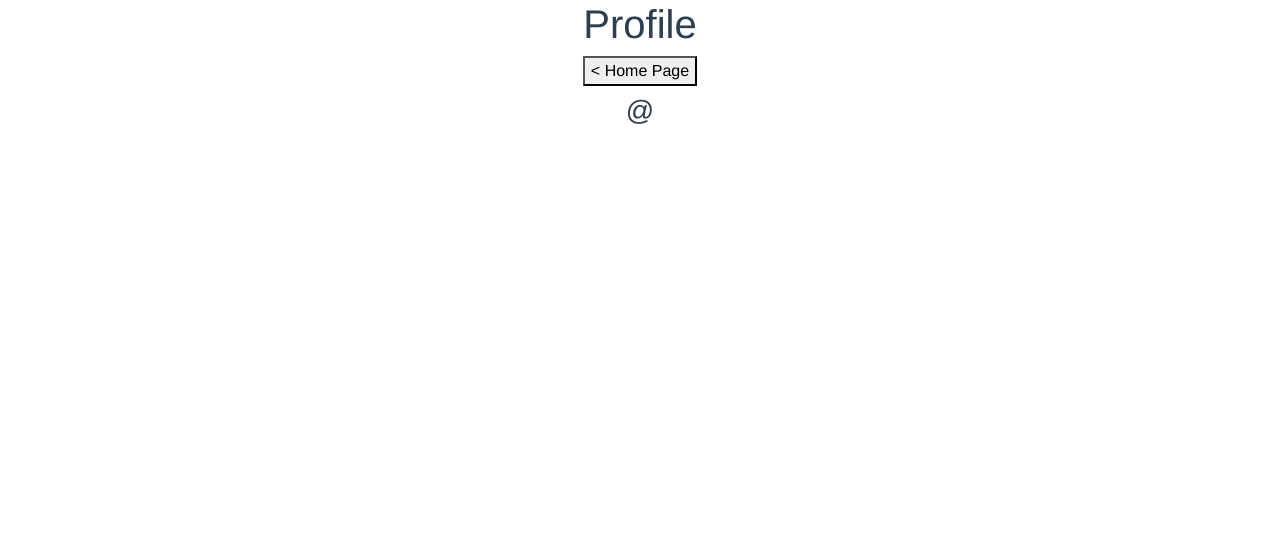
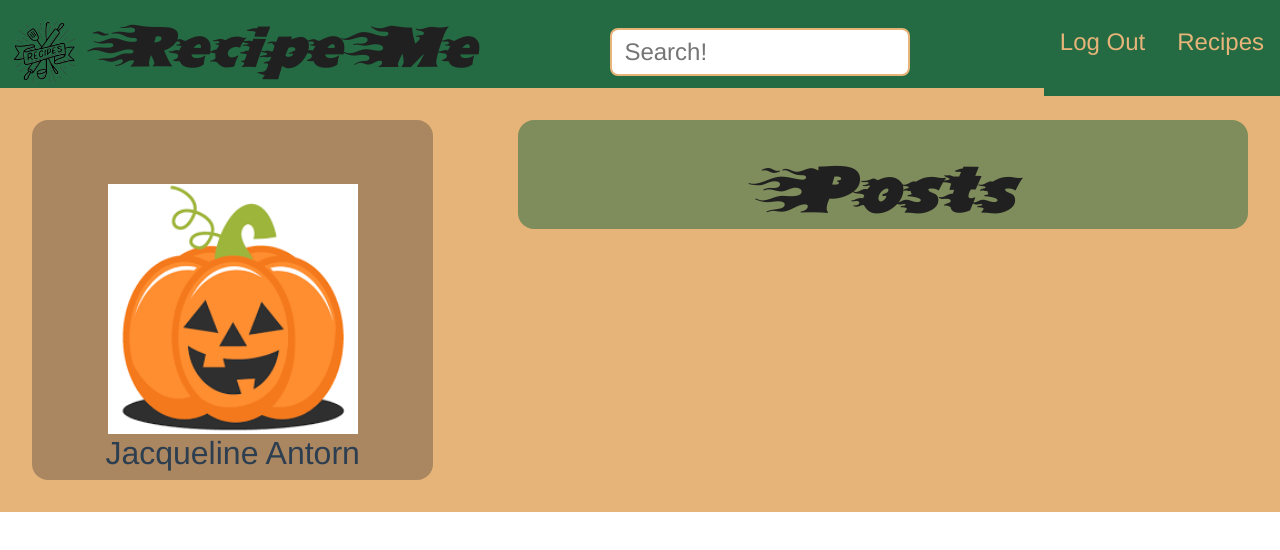
Before and after one commit to stoneyboi/W22-371Project, a Vue app: page /profile in a window 1280 px wide. Shown: the top 550 px of the page. Built offline with nearby package versions, Linux system fonts and the light colour scheme; no server answers.

Commit message:
fixed profile button

```diff
--- a/src/components/Profile.vue
+++ b/src/components/Profile.vue
@@ -1,9 +1,50 @@
 <template>
 	<div class="profile">
-		<h1>Profile</h1>
-        <button class="navibar" id="home-btn" @click="goToHome">&lt; Home Page</button>
-		<h2>{{userInfo}}</h2>
-		<h3>@{{username}}</h3>
+
+		<nav class="navbar">
+
+			<div id="left">
+				<button @click="goToHome" class="home-img-btn">
+					<img class="logo" src="../assets/logo.png" />
+					<h1 class="title">RecipeMe</h1>
+				</button>
+			</div>
+
+			<div id="center">
+				<input class="search" type="text" placeholder="Search!" />
+			</div>
+
+			<div id="right">
+				<div class="dropdown">
+
+					<button @click="logout" id="profile-btn" class="navibar">Log Out
+						<i class="fa fa-caret-down"></i>
+					</button>
+
+					<button @click="goToRecipes" id="recipes-btn" class="navibar">Recipes
+						<i class="fa fa-caret-down"></i>
+					</button>
+
+					<div class="dropdown-content">
+						<button id="logout-btn">Log Out</button>
+					</div>
+				</div>
+
+			</div>
+
+		</nav>
+
+		<div class="page-content">
+			<div class="user-info" id="left">
+				<img id="profile-pic" src="../assets/jackle_lantern.png" />
+				<h2>{{userInfo}}</h2>
+				<!-- <h2 v-else>{{userInfo}}</h2> -->
+			</div>
+			<div class="user-posts" id="right">
+				<h1>Posts</h1>
+			</div>
+		</div>
+
 	</div>
 </template>
 
@@ -20,19 +61,23 @@ import {
 @Component
 export default class Profile extends Vue {
     $router: any;
-	userPhotoURL = ""
+	//userPhotoURL = ""
 	auth: Auth | null = null
-	userInfo = ""
+	userInfo = "Jacqueline Antorn"
 
 	mounted(): void {
 		this.auth = getAuth();
 		onAuthStateChanged(this.auth, (user: User | null ) => {
 			console.log("Auth changed", user);
 			if (user){
-				this.userPhotoURL = user.photoURL ?? "";
-				this.userInfo = `${user.displayName ?? "No Name"}`;
+				//this.userPhotoURL = user.photoURL ?? "";
+				this.userInfo = `${user.displayName ?? "Jack O'Lantern"}`;
 			}
 		});
+	}
+
+	logout(): void {
+		this.$router.push({ path: "/login" });
 	}
 
 	goToHome(): void {
@@ -41,3 +86,131 @@ export default class Profile extends Vue {
 
 }
 </script>
+
+<style scoped>
+.profile {
+  background-color: hsl(32, 69%, 69%);
+}
+nav {
+  background-color: #246a42;
+  height: 88px;
+  display: flex;
+  align-items: center;
+  justify-content: space-between;
+  position: sticky;
+  top: 0;
+  z-index: 100;
+}
+nav #left {
+  width: fit-content;
+  display: flex;
+  justify-content: space-between;
+  align-items: center;
+}
+nav .title {
+  font-family: "Blazed";
+  font-size: 56px;
+  color: rgb(32, 32, 32);
+}
+.logo {
+  height: inherit;
+  width: 88px;
+}
+.home-img-btn{
+	display: flex;
+	align-items: center;
+	justify-content: space-between;
+	border: none;
+	background: none;
+	padding: 0px;
+}
+nav #center {
+  display: inline-block;
+  justify-content: space-between;
+  align-items: center;
+}
+.search {
+  width: 300px;
+  font-size: 24px;
+  padding: 4px;
+  padding-left: 12px;
+  border: 2px solid hsl(32, 69%, 69%);
+  border-radius: 8px;
+}
+nav #right {
+  height: inherit;
+  align-content: right;
+  width: fit-content;
+  display: flex;
+  overflow: hidden;
+  justify-content: space-evenly;
+  background-color: #246a42;
+}
+nav #right button {
+  height: inherit;
+  padding: 16px;
+  border: none;
+  color: hsl(32, 69%, 69%);
+  background-color: inherit;
+  font-size: 24px;
+}
+nav .dropdown button {
+  height: inherit;
+  padding: 16px;
+  border: none;
+  color: hsl(32, 69%, 69%);
+  background-color: inherit;
+  align-content: center;
+  font-size: 24px;
+}
+nav #right button:hover {
+  background-color: #1b5032;
+}
+.dropdown-content {
+  display: none;
+  position: absolute;
+  z-index: 1;
+}
+#logout-btn {
+  float: none;
+  align-self: right;
+  display: block;
+}
+#profile_btn:hover .dropdown-content {
+  display: block;
+}
+.page-content{
+	display: flex;
+	align-items: center;
+	justify-content: space-between;
+	padding: 32px;
+}
+.user-info{
+	flex-basis: 33%;
+	position:sticky;
+	padding-top: 64px;
+	align-self: flex-start;
+	background: rgb(170, 135, 96);
+	border-radius: 16px;
+}
+.user-info #profile-pic{
+	width: 250px;
+	height: 250px;
+}
+.user-posts{
+	flex-basis: 60%;
+	border-radius: 16px;
+	position:sticky;
+	padding-top: 32px;
+	align-self: flex-start;
+	background: #246a4286;
+}
+.user-posts h1{
+	justify-content:space-between;
+	font-family: "Blazed";
+	font-size: 64px;
+	color: rgb(32, 32, 32);
+	margin: 0;
+	padding: 0px;
+}
+</style>
--- a/src/components/Recipes.vue
+++ b/src/components/Recipes.vue
@@ -91,6 +91,7 @@ export default class Recipes extends Vue {
   logout(): void {
     this.$router.push({ path: "/login" });
   }
+
 
   fetchRecipes(): void {
     axios
```
Also changed, not shown: 2 other files (tests, documents, lock files or other folders).
